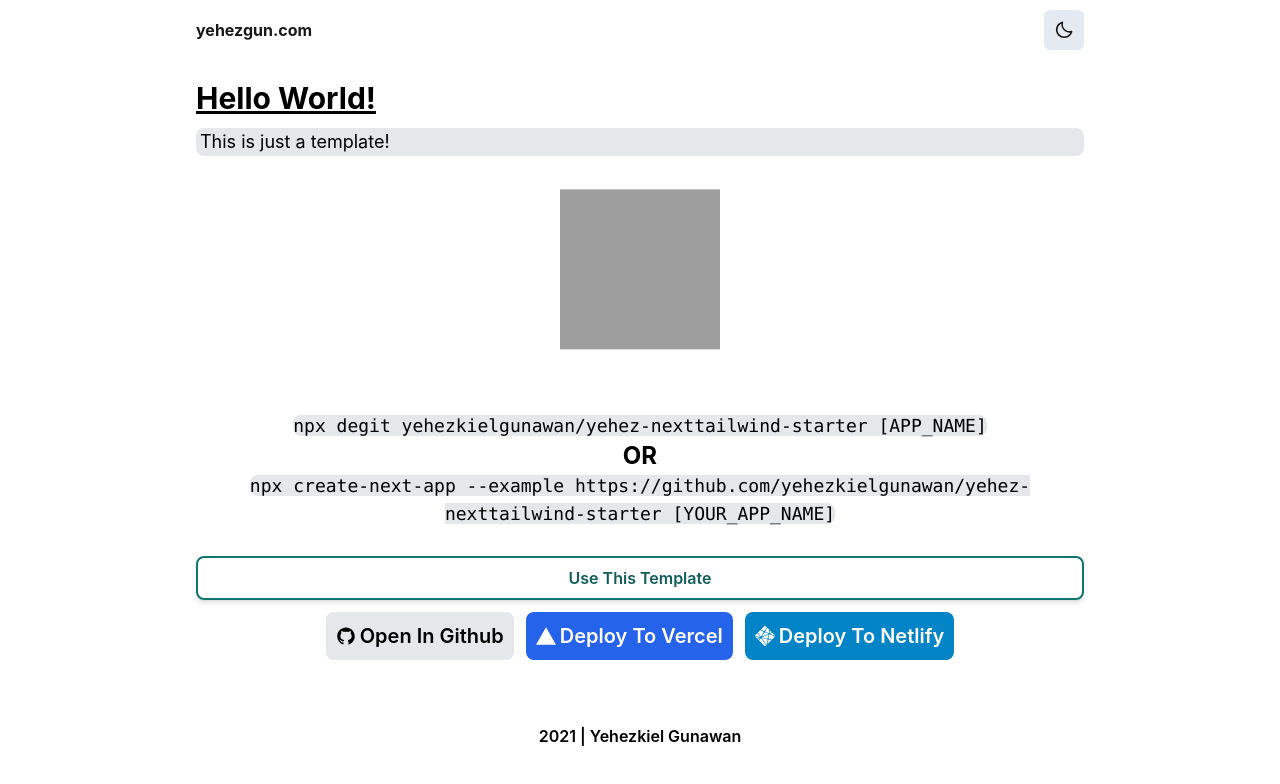
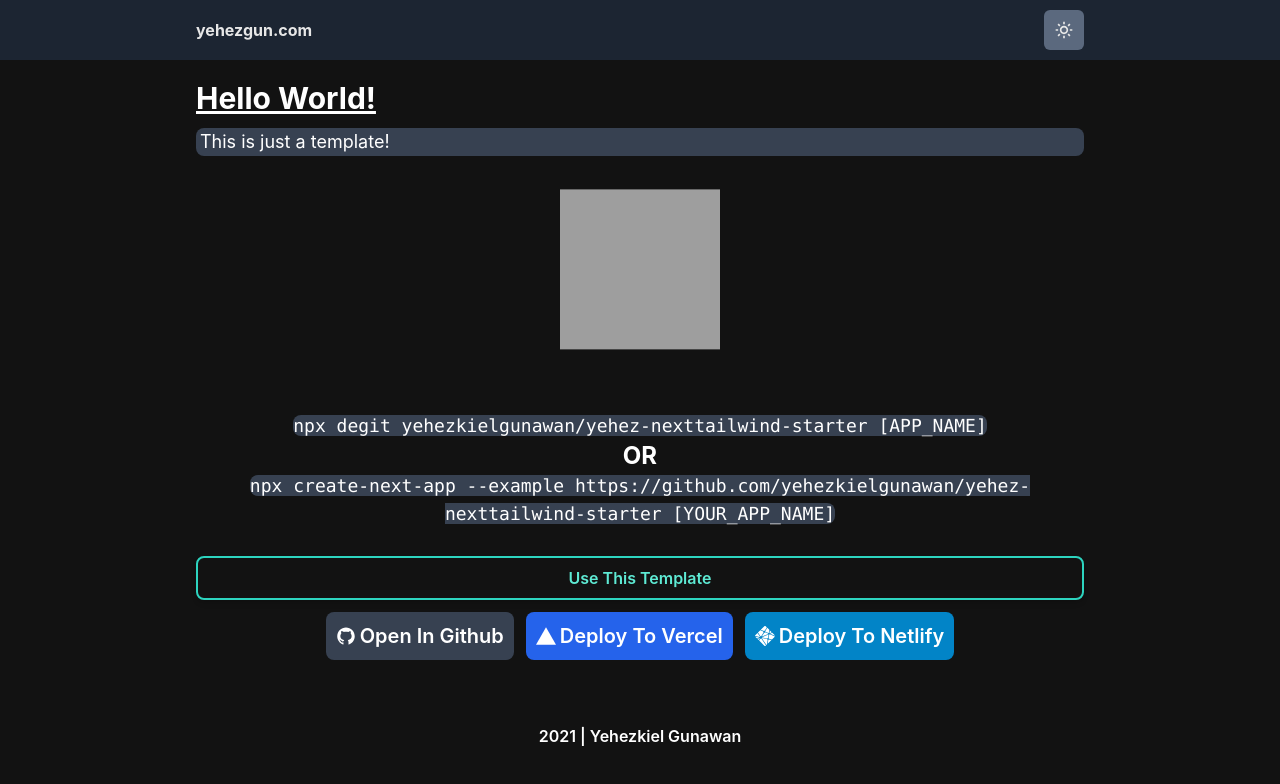
Before and after one commit to yehezkielgunawan/yehez-nexttailwind-starter, a Next.js app: page / in a window 1280 px wide. Shown: the top 784 px of the page. Built offline with nearby package versions, Linux system fonts and the light colour scheme; grey boxes are pictures that could not be loaded.

Commit message:
style(HeaderComponent and Layout): :bug: fix dark mode icon issue, handle SSR load

```diff
--- a/next.config.js
+++ b/next.config.js
@@ -4,4 +4,5 @@ module.exports = {
   images: {
     domains: ["assets.vercel.com"],
   },
+  swcMinify: true,
 };
--- a/src/components/HeaderComponent.tsx
+++ b/src/components/HeaderComponent.tsx
@@ -1,17 +1,24 @@
 import clsx from "clsx";
 import { useTheme } from "next-themes";
-import React from "react";
+import React, { useEffect, useState } from "react";
 import { BiMoon, BiSun } from "react-icons/bi";
 
 const HeaderComponent = () => {
   const { theme, setTheme } = useTheme();
+  const [mounted, setMounted] = useState<boolean>(false);
 
   const handleChangeTheme = () => {
-    setTheme(theme === "light" ? "dark" : "light");
+    return setTheme(theme === "light" ? "dark" : "light");
   };
 
+  useEffect(() => {
+    setMounted(true);
+  }, []);
+
+  if (!mounted) return null;
+
   return (
-    <header className="fixed top-0 z-50 dark:bg-gray-800 w-full p-0.5 opacity-90">
+    <header className="fixed top-0 z-50 bg-white dark:bg-gray-800 w-full p-0.5 opacity-90">
       <div
         className={clsx(
           "layout flex justify-between items-center",
@@ -27,7 +34,7 @@ const HeaderComponent = () => {
           )}
           onClick={() => handleChangeTheme()}
         >
-          {theme === "light" ? <BiSun size={20} /> : <BiMoon size={20} />}
+          {theme === "light" ? <BiMoon size={20} /> : <BiSun size={20} />}
         </button>
       </div>
     </header>
--- a/src/layouts/Layout.tsx
+++ b/src/layouts/Layout.tsx
@@ -1,9 +1,14 @@
 import React from "react";
+
+import FooterComponent from "@/components/FooterComponent";
+import HeaderComponent from "@/components/HeaderComponent";
 
 const Layout = ({ children }: { children: React.ReactNode }) => {
   return (
     <section>
+      <HeaderComponent />
       <div className="layout-container">{children}</div>
+      <FooterComponent />
     </section>
   );
 };
--- a/src/pages/_app.tsx
+++ b/src/pages/_app.tsx
@@ -6,12 +6,9 @@ import Head from "next/head";
 
 import defaultSEOConfig from "../../next-seo.config";
 
-import FooterComponent from "@/components/FooterComponent";
-import HeaderComponent from "@/components/HeaderComponent";
-
 function MyApp({ Component, pageProps }: AppProps) {
   return (
-    <ThemeProvider attribute="class" defaultTheme="system">
+    <ThemeProvider attribute="class" defaultTheme="dark" enableSystem={false}>
       <Head>
         <meta
           name="viewport"
@@ -19,9 +16,7 @@ function MyApp({ Component, pageProps }: AppProps) {
         />
       </Head>
       <DefaultSeo {...defaultSEOConfig} />
-      <HeaderComponent />
       <Component {...pageProps} />
-      <FooterComponent />
     </ThemeProvider>
   );
 }
--- a/src/pages/_document.tsx
+++ b/src/pages/_document.tsx
@@ -1,10 +1,16 @@
 /* eslint-disable @next/next/no-title-in-document-head */
 /* eslint-disable @typescript-eslint/no-unused-vars */
 /* eslint-disable @typescript-eslint/no-explicit-any */
-import Document, { Html, Head, Main, NextScript } from "next/document";
+import Document, {
+  Html,
+  Head,
+  Main,
+  NextScript,
+  DocumentContext,
+} from "next/document";
 
 export default class MyDocument extends Document {
-  static async getInitialProps(ctx: any) {
+  static async getInitialProps(ctx: DocumentContext) {
     const initialProps = await Document.getInitialProps(ctx);
     return { ...initialProps };
   }
```
